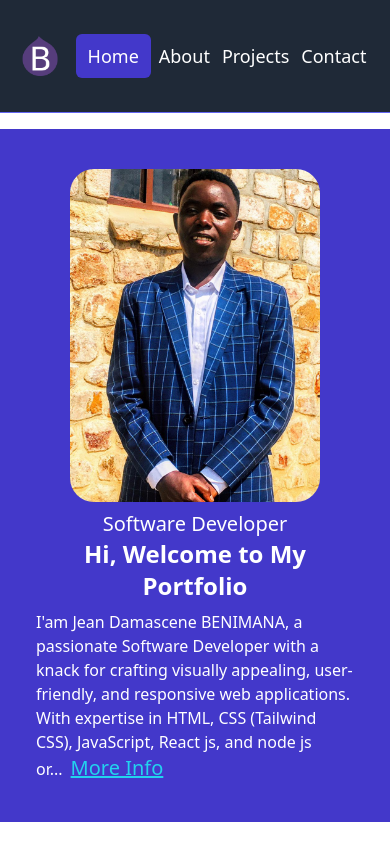
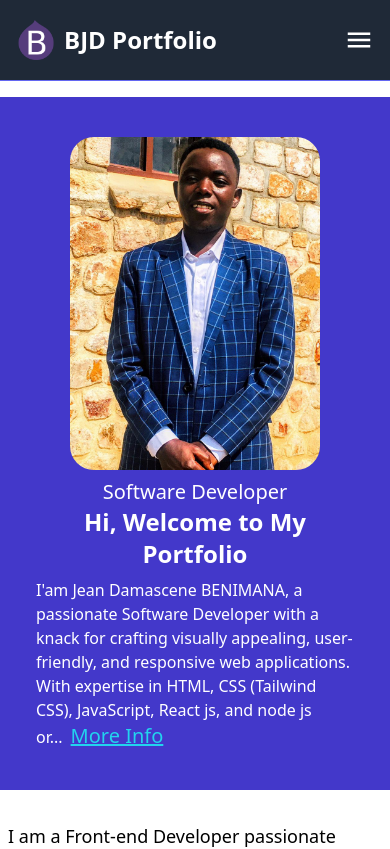
Before and after one commit to benidama/BJD-portfolio, a React (Vite) app: page / in a window 390 px wide. Shown: the top 849 px of the page. Built offline with nearby package versions, Linux system fonts and the light colour scheme.

Commit message:
Add changes on Navigation  section

```diff
--- a/package.json
+++ b/package.json
@@ -13,7 +13,7 @@
     "framer-motion": "^12.7.3",
     "react": "^18.3.1",
     "react-dom": "^18.3.1",
-    "react-icons": "^5.4.0",
+    "react-icons": "^5.5.0",
     "react-router-dom": "^7.1.3"
   },
   "devDependencies": {
--- a/src/components/Navbar.jsx
+++ b/src/components/Navbar.jsx
@@ -1,31 +1,46 @@
 import { Outlet, NavLink } from "react-router-dom";
+import { useState } from "react";
+import { MdMenu, MdClose } from "react-icons/md";
 import profile from "../images/BJD-favicon.png";
 
 function Navbar() {
+  const [mobileMenuOpen, setMobileMenuOpen] = useState(false);
+
+  const toggleMobileMenu = () => setMobileMenuOpen((prev) => !prev);
+
   const styling = ({ isActive }) =>
     isActive
-      ? "bg-indigo-700 text-white hover:bg-pink-600 hover:text-white text-lg rounded-md px-3 py-2"
-      : "text-white hover:bg-pink-600 hover:text-white text-lg rounded-md px-1 md:px-3 py-2";
+      ? "bg-indigo-700 text-white hover:bg-pink-600 text-lg rounded-md px-3 py-2"
+      : "text-white hover:bg-pink-600 text-lg rounded-md px-3 py-2";
+
   return (
-    <nav className="bg-gray-800 text-white p-4 border-b border-indigo-500">
-      <div className="mx-auto max-w-7xl px-2 sm:px-6 lg:px-8">
-        <div className="flex h-20 items-center justify-between pl-2 pr-2">
-          <div className="flex flex-1 items-center justify-center md:items-stretch md:justify-start">
-            <NavLink className="flex flex-shrink-0 items-center mr-4" to="/">
+    <nav className="bg-gray-800 text-white border-b border-indigo-500">
+      <div className="mx-auto max-w-7xl px-4 sm:px-6 lg:px-8">
+        <div className="flex h-20 items-center justify-between">
+          {/* Logo */}
+          <NavLink className="flex items-center" to="/">
             <img className="h-10 w-auto" src={profile} alt="BJD profile" />
-              <span className="hidden md:block text-white text-2xl font-bold ml-2">
+            <span className="text-white text-2xl font-bold ml-2">
               BJD Portfolio
             </span>
           </NavLink>
-            <div className="md:ml-auto">
-              <div className="flex md:space-x-2 space-x-1">
+
+          {/* Hamburger for mobile */}
+          <div
+            className="md:hidden text-3xl cursor-pointer"
+            onClick={toggleMobileMenu}
+          >
+            {mobileMenuOpen ? <MdClose /> : <MdMenu />}
+          </div>
+
+          {/* Desktop menu */}
+          <div className="hidden md:flex space-x-4">
             <NavLink to="/" className={styling}>
               Home
             </NavLink>
             <NavLink to="/about" className={styling}>
               About
             </NavLink>
-
             <NavLink to="/projects" className={styling}>
               Projects
             </NavLink>
@@ -35,11 +50,32 @@ function Navbar() {
           </div>
         </div>
       </div>
+
+      {/* Mobile menu */}
+      {mobileMenuOpen && (
+        <div className="md:hidden px-4 pb-4 space-y-2">
+          <NavLink to="/" className={styling} onClick={toggleMobileMenu}>
+            Home
+          </NavLink>
+          <NavLink to="/about" className={styling} onClick={toggleMobileMenu}>
+            About
+          </NavLink>
+          <NavLink
+            to="/projects"
+            className={styling}
+            onClick={toggleMobileMenu}
+          >
+            Projects
+          </NavLink>
+          <NavLink to="/contact" className={styling} onClick={toggleMobileMenu}>
+            Contact
+          </NavLink>
         </div>
-      </div>
+      )}
 
       <Outlet />
     </nav>
   );
 }
+
 export default Navbar;
```
Also changed, not shown: 1 other file (tests, documents, lock files or other folders). Lines whose indentation alone changed are shown as unchanged.
